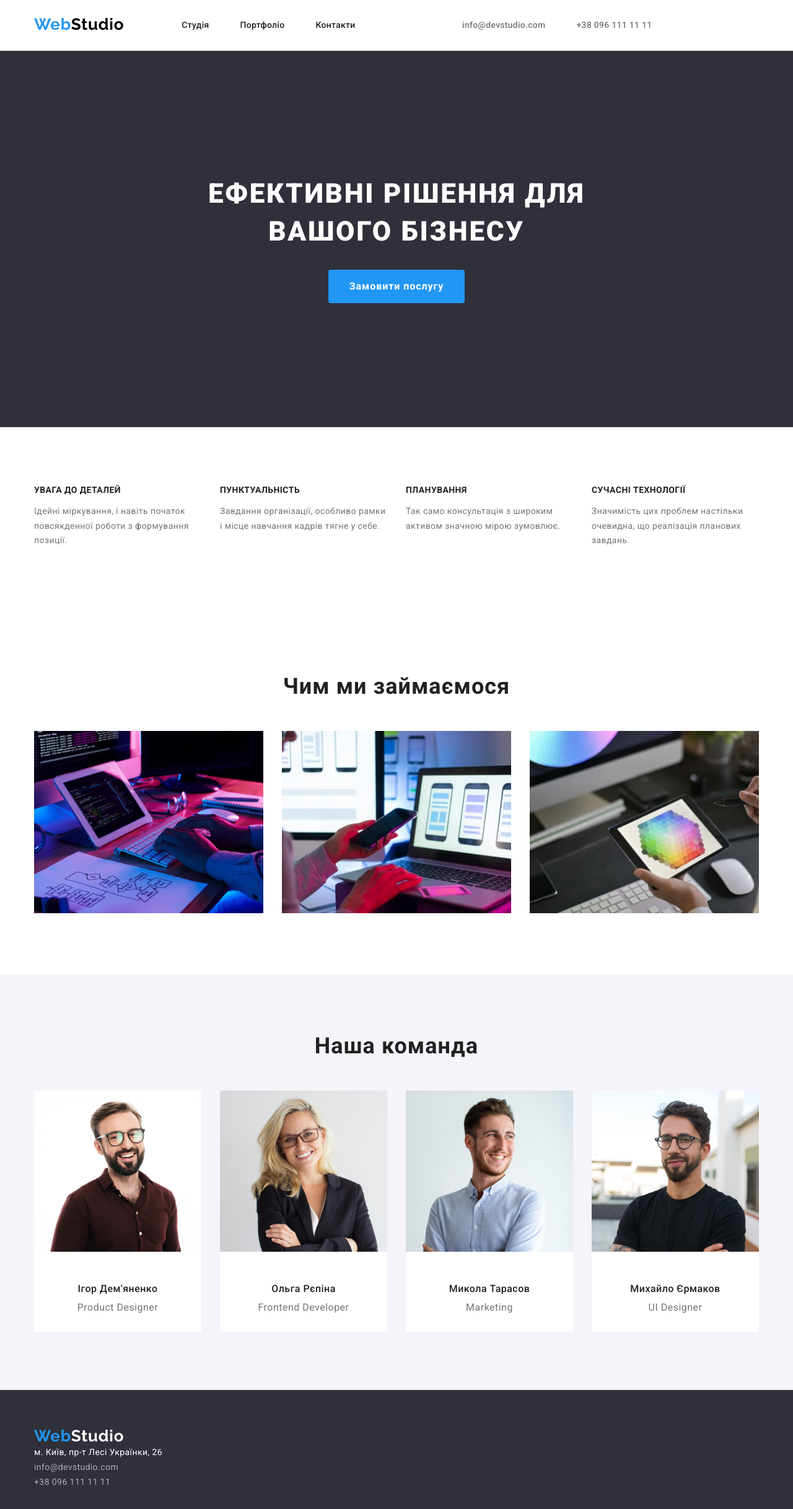
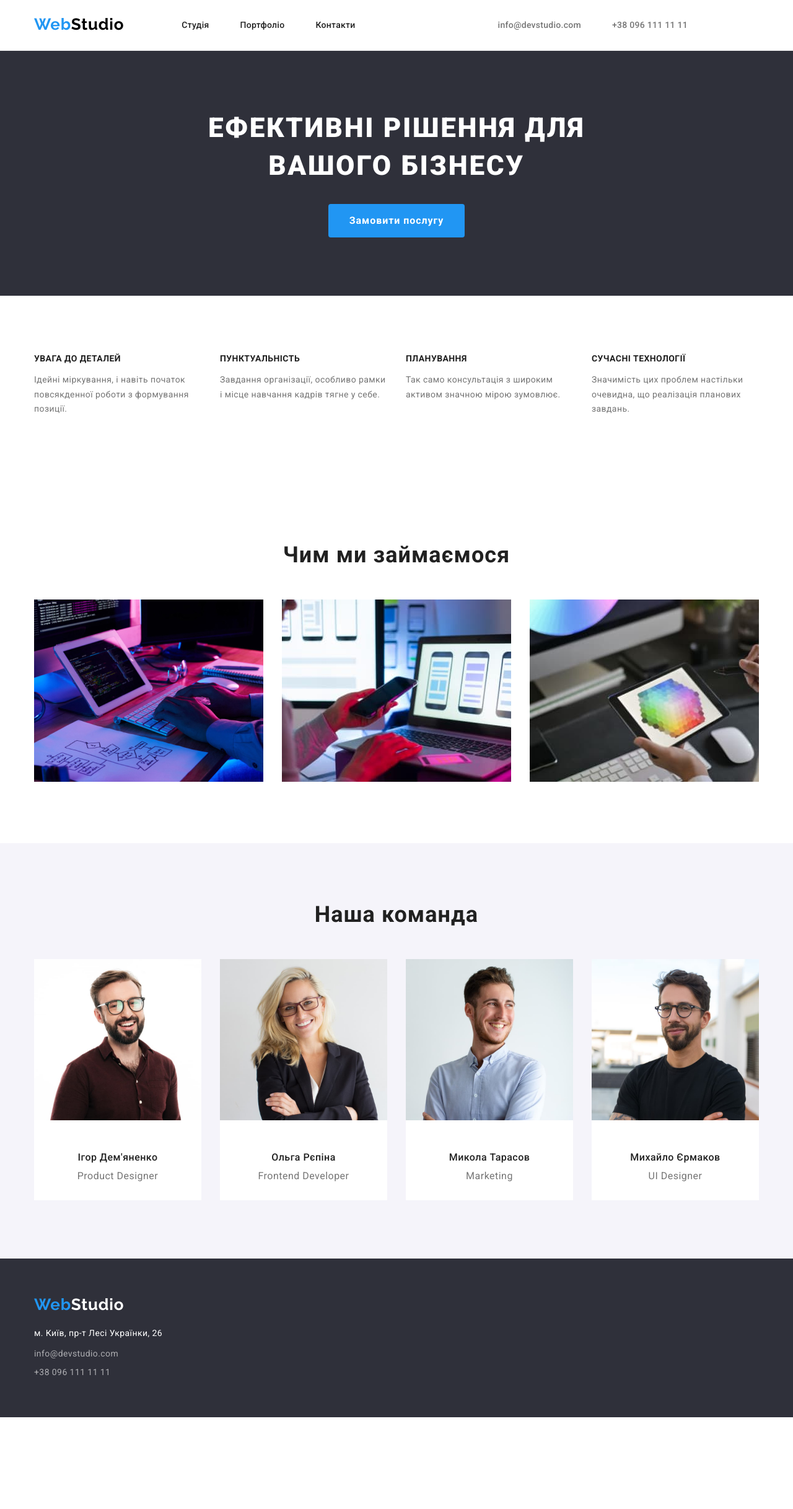
Before and after one commit to AndrewGrebeniuk/goit-markup-hw-03, a plain HTML site: page index.html in a window 1280 px wide. Shown: the whole page at 62% size. After the commit the page ends 2286 px from the top, so only its background shows below. Drawn offline with nearby package versions, Linux system fonts and the light colour scheme.

Commit message:
hw-03-vers03

```diff
--- a/css/styles.css
+++ b/css/styles.css
@@ -40,6 +40,9 @@ a:link{
     list-style-type: disc;
 }
 
+.nav{
+    margin-right: auto;
+}
 .nav-link{
     display: block;
     color: var(--main-text-color);
@@ -284,6 +287,7 @@ background-color: #FFFFFF ;
     font-size: 26px;
     text-decoration: none;
     letter-spacing: 0.03em;
+    display: block;
 }
 
 .logo-white{
@@ -298,6 +302,7 @@ background-color: #FFFFFF ;
     font-size: 14px;
     line-height: 1.7;
     letter-spacing: 0.03em;
+    padding-top: 20px;
 }
 
 .address:hover, .address:focus {
@@ -319,8 +324,9 @@ background-color: #FFFFFF ;
   color: var(--highlight-color);
 }
 
-.address-element + .addres-element{
-    margin-top: 6px;
+.address-element:first-child{
+    margin-bottom: 6px;
+    padding-top: 9px;
 }
 
 /*.portfolio{
--- a/index.html
+++ b/index.html
@@ -18,7 +18,7 @@
     <!--header logo-->
     <a class="logo" href="WebStudio"><span class="logo-web">Web</span><span class="logo-header">Studio</span></a>
     <!--навігація сайта-->
-    <nav>
+    <nav class="nav">
     <ul class="list site-nav">
       <li class="site-nav-item"><a class="list nav-link" href="./index.html">Студія</a></li>
       <li class="site-nav-item"><a class="list nav-link" href="./portfolio.html">Портфоліо</a></li>
@@ -34,7 +34,7 @@
   </header>
   <main>
     <!--основний заголовок-->
-      <section class="hero-section">
+      <section class="section hero-section">
         <div class="container">
         <h1 class="hero" >Ефективні рішення для <br> вашого бізнесу</h1>
         <!--кнопка основного заголовку-->
```
